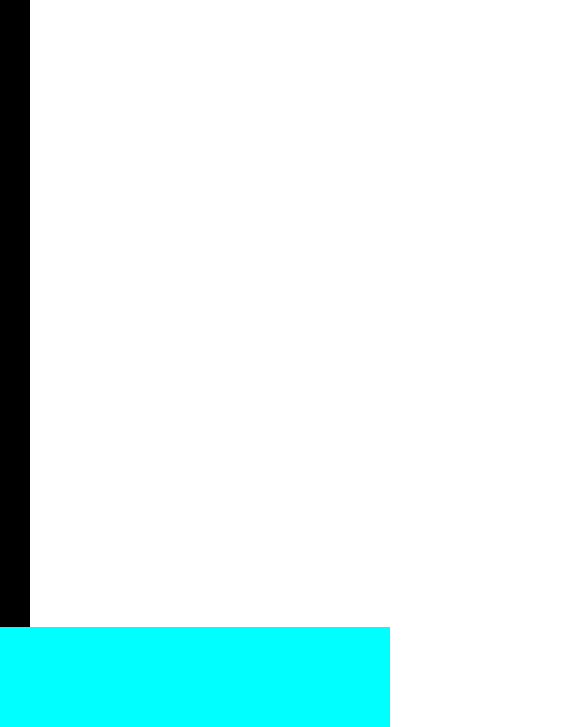
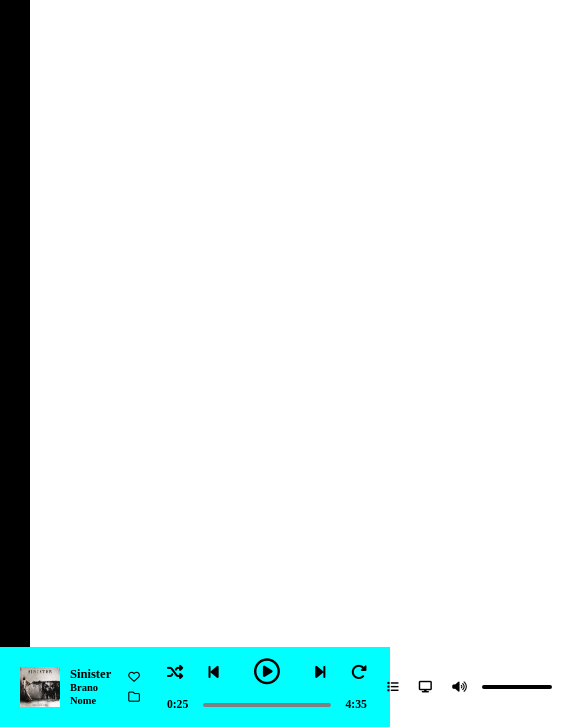
Before and after one commit to Murky-5/html-css-spotifyweb, a plain HTML site: page index.html in a window 390 px wide. Shown: the part 117-844 px from the top of the page, 567 px wide, since content can reach past the window. Drawn offline with Linux system fonts and the light colour scheme.

Commit message:
added_footer:song_track,player_and_connettivity_functionality-devices:phone_tablet_desktop-(non_matching_colors)

```diff
--- a/css/style.css
+++ b/css/style.css
@@ -23,11 +23,15 @@
 .pointer {
     cursor: pointer;
 }
+
+.full {
+    width: 100%;
+}
 /* BODY */
 
 #b-body {
     display: flex;
-    height: calc(100vh - 100px);
+    height: calc(100vh - 80px);
 }
 
 
@@ -164,10 +168,117 @@ footer {
     position: sticky;
     left: 0;
     bottom: 0;
-    height: 100px;
+    height: 80px;
     width: 100%;
     background-color: aqua;
 }
+
+#footer {
+    justify-content: space-between;
+}
+
+#footer *:not(.actions > i) {
+    font-size: 0.9em;
+}
+
+#footer > * {
+    display: flex;
+}
+
+#footer > * > {
+    display: flex;
+    margin: 10px;
+}
+
+#footer > * > * {
+    display: flex;
+    align-items: center;
+    flex-wrap: wrap;
+}
+
+#footer > .recup_song {
+    width: 245px;
+    padding: 20px 10px;
+}
+
+#footer > .recup_song > .cover {
+    padding: 0 10px;
+    width: 10%;
+    min-width: 60px;
+}
+
+#footer > .recup_song > .cover > img {
+    width: 100%;
+}
+
+#footer > .recup_song >.piece > div > strong > #song_title {
+    line-height: 0px;
+    font-size: 1.2em;
+}
+
+#footer > .recup_song > .add {
+    padding: 0 10px;
+}
+
+#footer > .recup_song > .add > i {
+    padding: 0px 7px;
+}
+
+#footer > .player {
+    flex-direction: column;
+    width: 500px;
+}
+
+#footer > .player > div {
+
+}
+
+#footer > .player > .actions > i {
+    height: 51px;
+    display: flex;
+    align-items: center;
+}
+
+#footer > .player > div > i:nth-child(3) {
+    padding: 0 10px;
+}
+
+#footer > .player > .actions {
+    margin: 0 auto;
+    width: 200px;
+    height: fit-content;
+    justify-content: space-between;
+}
+
+#footer > .player > .navthru {
+    flex-wrap: nowrap;
+}
+
+#footer > .player > .navthru > * {
+    display: flex;
+    align-items: center;
+    justify-content: center;
+}
+
+hr {
+    border-radius: 5px;
+    border: 2px solid;
+    margin: 0 15px;
+}
+
+#footer > .connettivity > .list_devices_volume {
+    width: 100px;
+    padding-left: 20px;
+    justify-content: space-between;
+    align-items: center;
+}
+
+#footer > .connettivity > .volume_bar {
+    width: 100px;
+}
+
+
+
 
 /* COLORS */
 
@@ -192,6 +303,9 @@ footer {
     background-color: rgba(red, green, blue, alpha); /* HA LA TRASPARENZA (alpha) */
 }
 
+#footer > .player > .navthru > hr {
+    border-color: grey;
+}
 
 @media screen and ( min-width: 638px ) {
     #navbar {
@@ -220,4 +334,7 @@ footer {
     .column_bottom * {
         display: flex;
     }
+    #footer > .connettivity > .volume_bar {
+        width: 130px;
+    }
 }
--- a/index.html
+++ b/index.html
@@ -76,7 +76,36 @@
     </section>
     <footer>
         <section id="footer" class="flexbox">
-
+            <div class="recup_song">
+                <div class="cover">
+                    <img src="./img/sinister.jpeg" alt="sinister_cover">
+                </div>
+                <div class="piece">
+                    <div><strong><a id="song_title">Sinister</a><br /> Brano Nome</strong></div>
+                </div>
+                <div class="add">
+                    <i class="fa-regular fa-heart fa-sm"></i>
+                    <i class="fa-regular fa-folder fa-sm"></i>
+                </div>
+            </div>
+            <div class="player flexbox">
+                <div class="actions flexbox">
+                    <i class="fa-solid fa-shuffle fa-lg"></i>
+                    <i class="fa-solid fa-backward-step fa-lg"></i>
+                    <i class="fa-regular fa-circle-play fa-2xl"></i>
+                    <i class="fa-solid fa-forward-step fa-lg"></i>
+                    <i class="fa-solid fa-rotate-right fa-lg"></i>
+                </div>
+                <div class="navthru flexbox"><strong>0:25</strong><hr class="full"/><strong>4:35</strong></div>
+            </div>
+            <div class="connettivity">
+                <div class="list_devices_volume">
+                    <i class="fa-solid fa-list fa-sm"></i>
+                    <i class="fa-solid fa-display fa-sm"></i>
+                    <i class="fa-solid fa-volume-high fa-sm"></i>
+                </div>
+                <div class="volume_bar"><hr class="full"/></div>
+            </div>
         </section>
     </footer>
 </body>
```
Also changed, not shown: img/sinister.jpeg (added).
